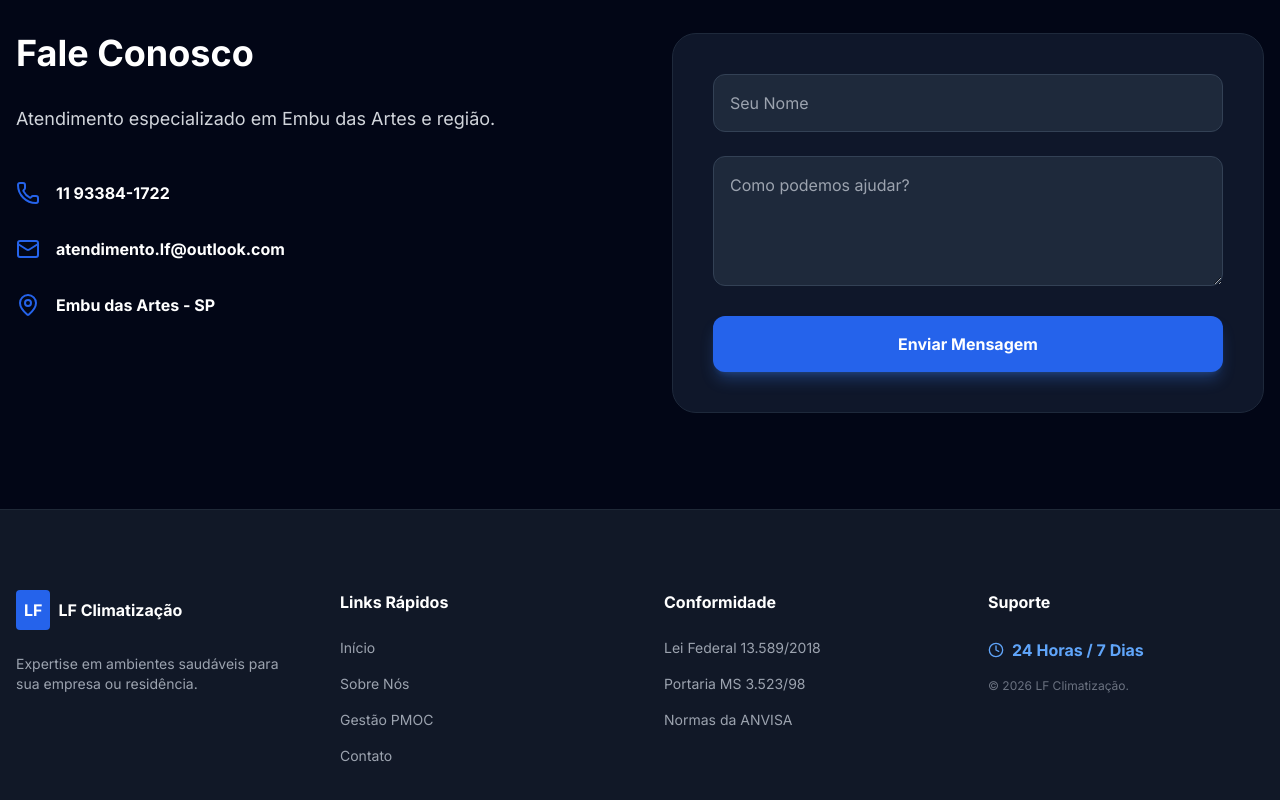
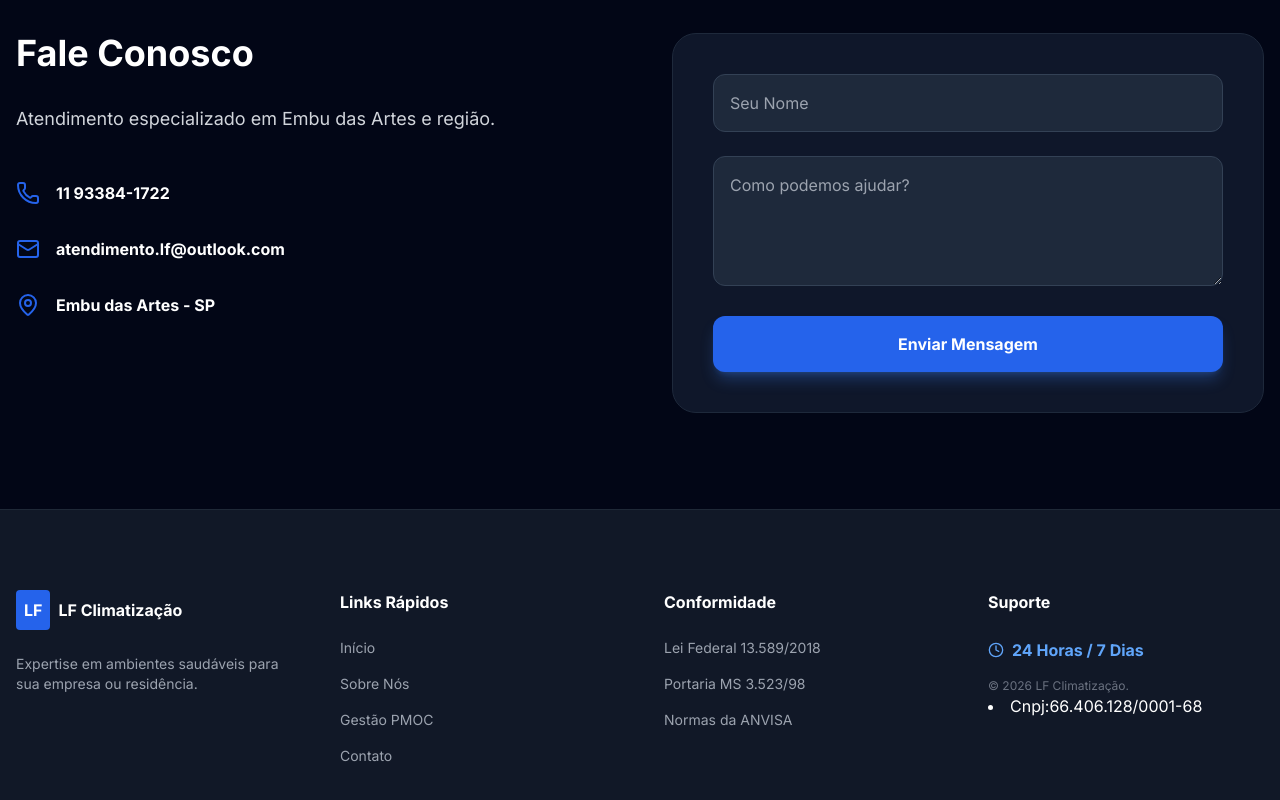
Before and after one commit to luisfernandopereira814-star/meu-site-lf-, a React (Vite) app: page / in a window 1280 px wide. Shown: the part 3678-4478 px from the top of the page. Built offline with nearby package versions, Linux system fonts and the light colour scheme.

Commit message:
Update App.tsx

```diff
--- a/App.tsx
+++ b/App.tsx
@@ -463,6 +463,7 @@ const Footer = () => (
           <span className="font-bold">24 Horas / 7 Dias</span>
         </div>
         <p className="mt-4 text-gray-500 text-xs">© {new Date().getFullYear()} LF Climatização.</p>
+         <li>Cnpj:66.406.128/0001-68</li>
       </div>
     </div>
   </footer>
```
